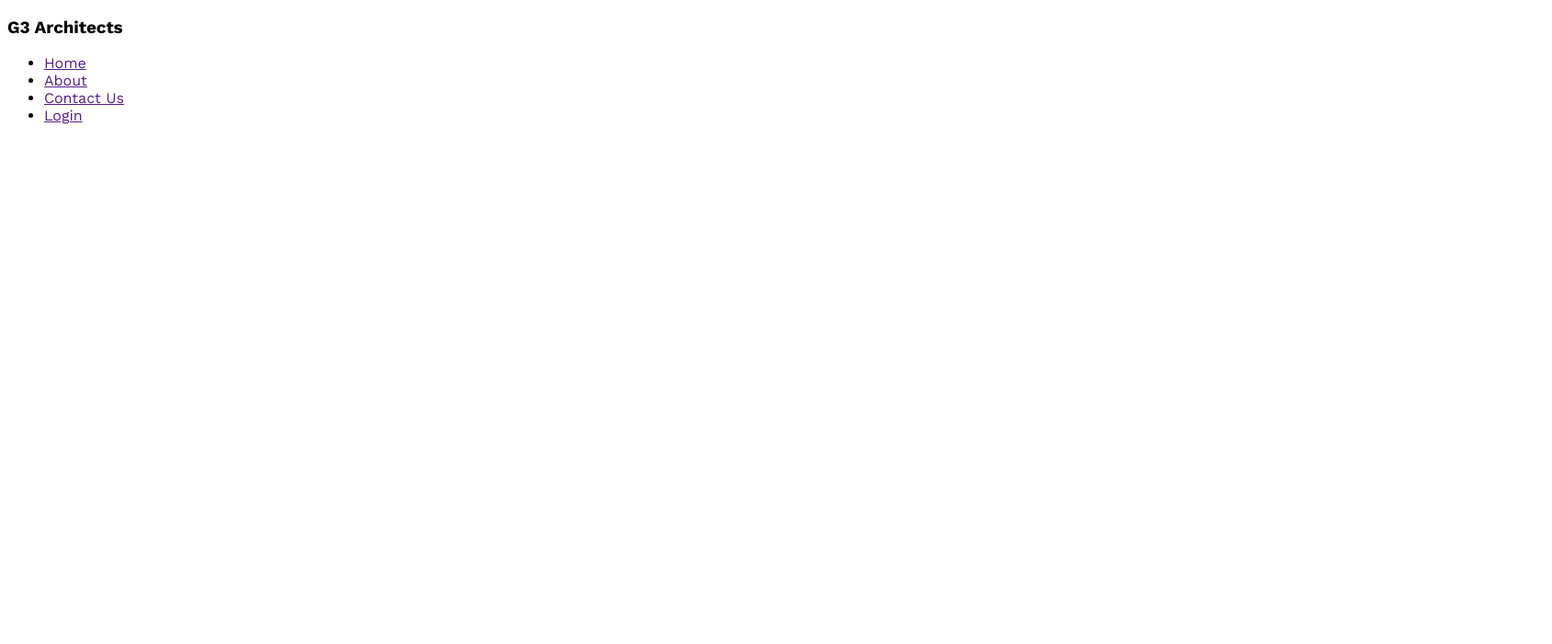
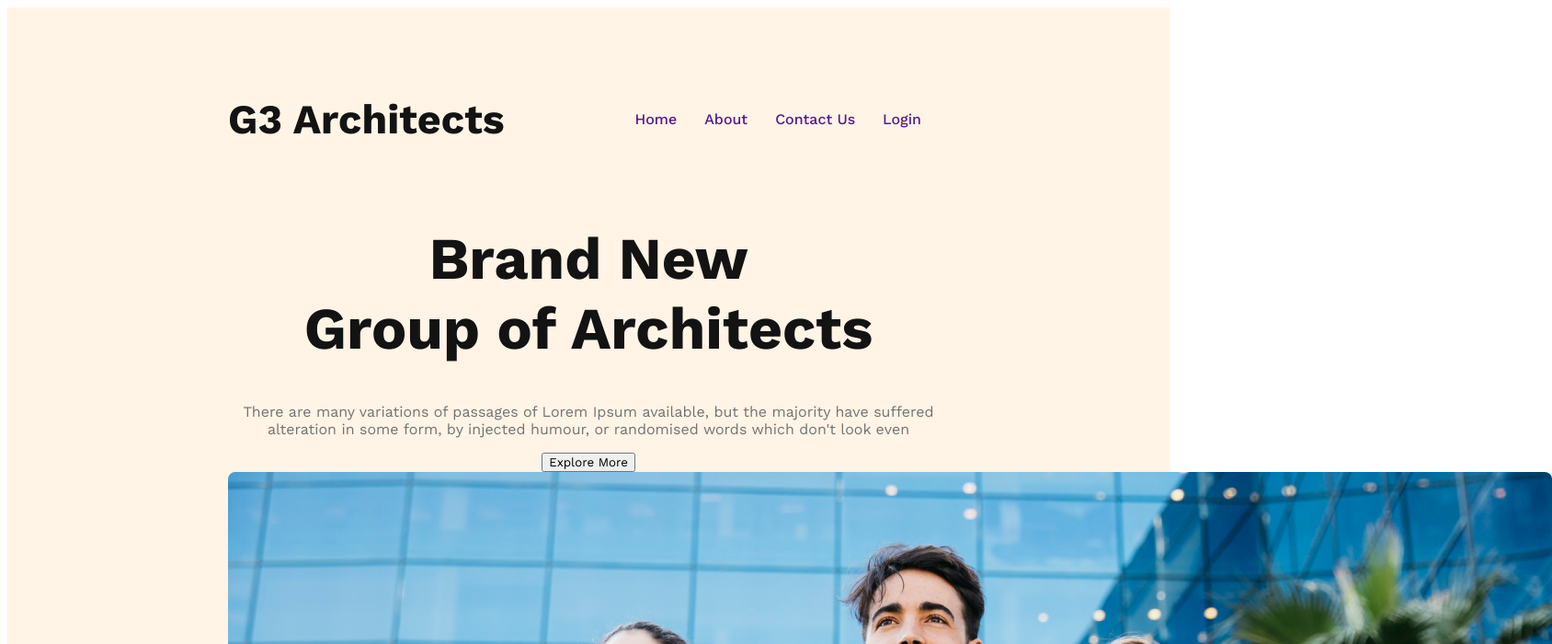
Before and after one commit to gfxrobiul/g3-architects-website, a plain HTML site: page index.html in a window 1280 px wide. Shown: the top 700 px of the page at 92% size, 1688 px wide, since content can reach past the window. Drawn offline with nearby package versions, Linux system fonts and the light colour scheme.

Commit message:
added banner content

```diff
--- a/assets/styles/style.css
+++ b/assets/styles/style.css
@@ -1,4 +1,63 @@
 /* work sans google front */
-*{
+@import url('https://fonts.googleapis.com/css2?family=Work+Sans:wght@400;500;600;700;800&display=swap');
+
+/* Shared style */
+
+* {
     font-family: 'Work Sans', sans-serif;
 }
+.btn-primary{
+
+}
+
+header {
+    background: rgba(255, 144, 14, 0.10);
+    padding: 50px 240px;
+}
+
+nav {
+    display: flex;
+    justify-content: space-between;
+    align-items: center;
+}
+
+.nav-title {
+    font-size: 2.8rem;
+    font-weight: 700;
+    color: #131313;
+}
+
+nav > ul {
+    display: flex;
+}
+
+nav li {
+    list-style: none;
+    color: #424242;
+    margin-right: 30px;
+    font-size: 1rem;
+    font-weight: 500;
+}
+
+nav a {
+    text-decoration: none;
+}
+
+/* BANNER STYLE */
+.banner-content{
+    max-width: 800px;
+    text-align: center;
+    margin:0 auto;
+}
+
+.banner-title{
+    color: #131313;
+    font-size: 4rem;
+    font-weight: 700;
+}
+
+.banner-description{
+    color: #727272;
+
+
+}
--- a/index.html
+++ b/index.html
@@ -6,15 +6,12 @@
     <meta name="viewport" content="width=device-width, initial-scale=1.0">
     <title>G3 Architects Website</title>
     <link rel="stylesheet" href="assets/styles/style.css">
-    <link rel="preconnect" href="https://fonts.googleapis.com">
-    <link rel="preconnect" href="https://fonts.gstatic.com" crossorigin>
-    <link href="https://fonts.googleapis.com/css2?family=Work+Sans:wght@400;600;700&display=swap" rel="stylesheet">
 </head>
 
 <body>
     <header>
         <nav>
-            <h3>G3 Architects</h3>
+            <h3 class="nav-title">G3 Architects</h3>
             <ul>
                 <li><a href="">Home</a></li>
                 <li><a href="">About</a></li>
@@ -22,6 +19,16 @@
                 <li><a href="">Login</a></li>
             </ul>
         </nav>
+        <div class="banner">
+            <div class="banner-content">
+                <h1 class="banner-title">Brand New <br> Group of Architects</h1>
+            <p class="banner-description">There are many variations of passages of Lorem Ipsum available,
+                but the majority have suffered alteration in
+                some form, by injected humour, or randomised words which don't look even</p>
+                <button class="btn-primary">Explore More</button>
+            </div>
+                <img src="assets/images/banner.png" alt="">
+        </div>
     </header>
 
     <main>
```
